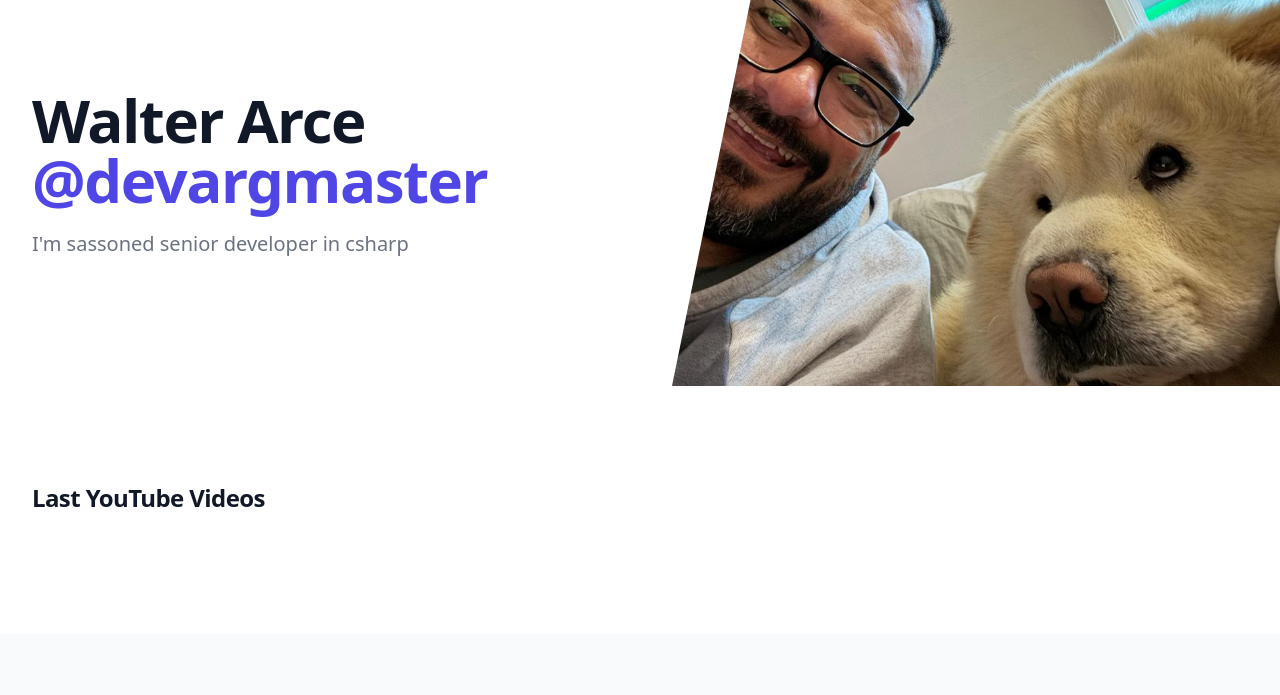
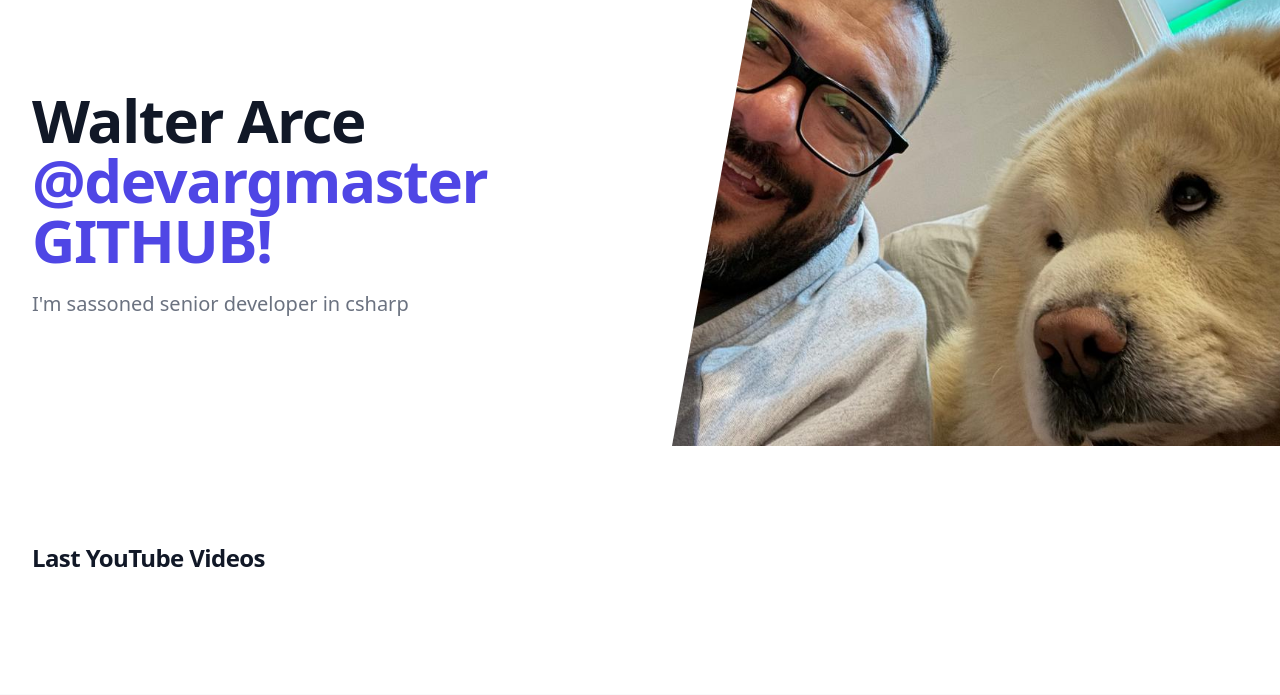
Before and after one commit to devargmaster/async-landing, a website: page src/index.html in a window 1280 px wide. Shown: the part 86-781 px from the top of the page. Drawn offline with nearby package versions, Linux system fonts and the light colour scheme; no server answers.

Commit message:
cambio para probar despliegue

```diff
--- a/src/index.html
+++ b/src/index.html
@@ -40,7 +40,7 @@
           <div class="sm:text-center lg:text-left">
             <h1 class="text-4xl tracking-tight font-extrabold text-gray-900 sm:text-5xl md:text-6xl">
               <span class="block xl:inline">Walter Arce</span>
-              <span class="block text-indigo-600 xl:inline">@devargmaster</span>
+              <span class="block text-indigo-600 xl:inline">@devargmaster GITHUB!</span>
             </h1>
             <p
               class="mt-3 text-base text-gray-500 sm:mt-5 sm:text-lg sm:max-w-xl sm:mx-auto md:mt-5 md:text-xl lg:mx-0">
```
